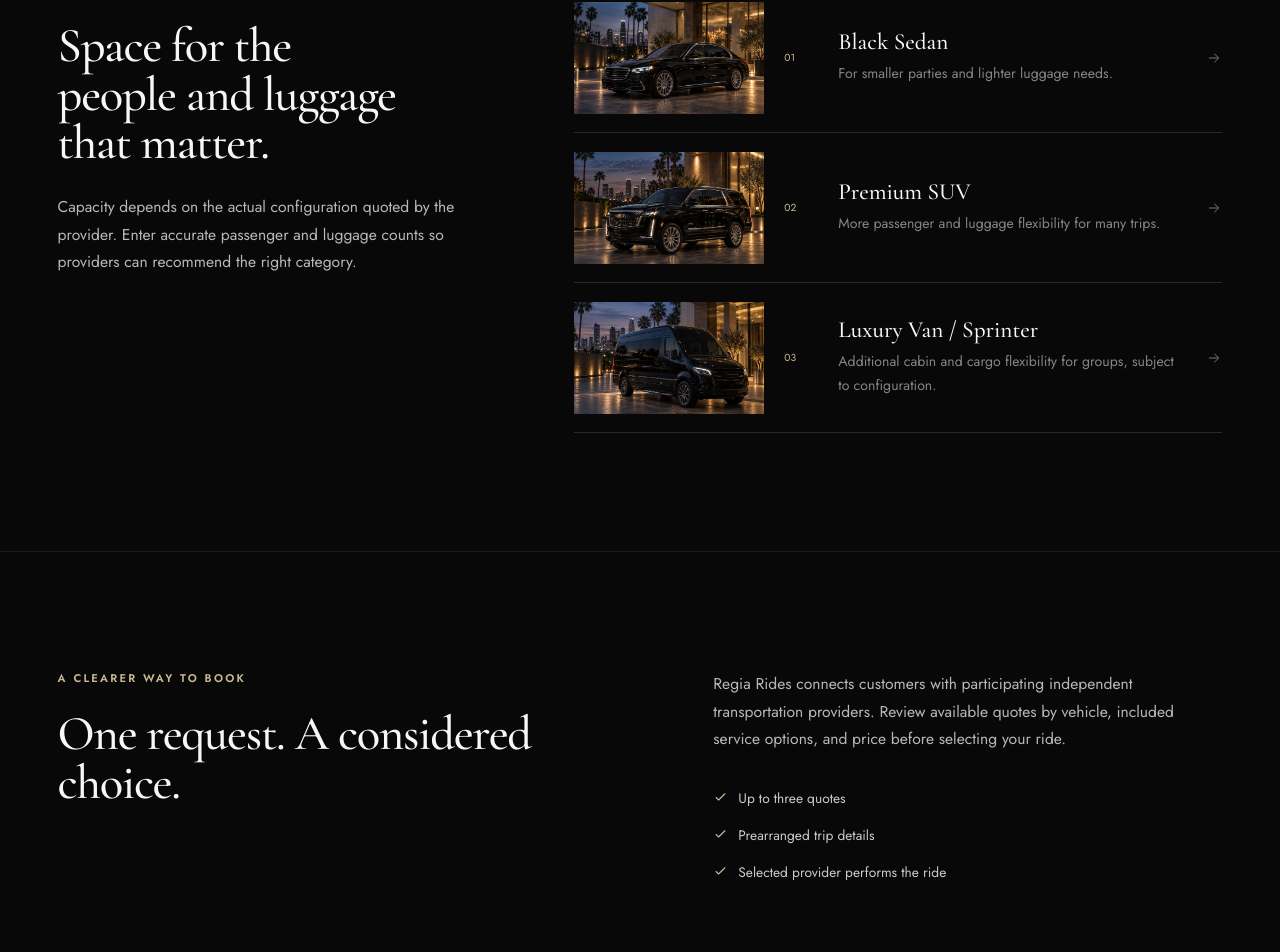
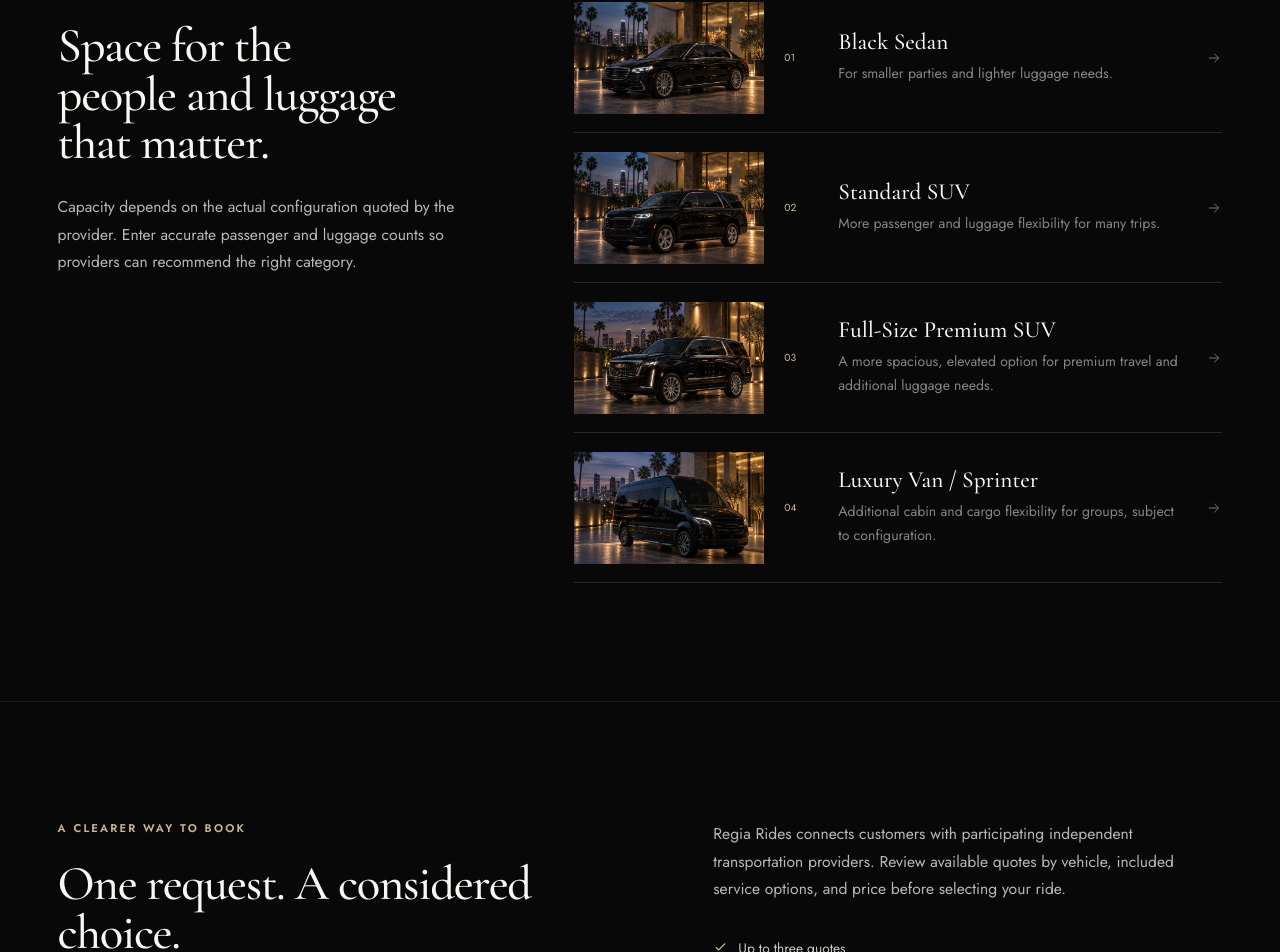
Before and after one commit to Jacob0693/regiarides, a Next.js app: page / in a window 1280 px wide. Shown: the part 4476-5428 px from the top of the page. Built offline with nearby package versions, Linux system fonts and the light colour scheme.

Commit message:
Add Standard SUV vehicle category

```diff
--- a/src/app/page.tsx
+++ b/src/app/page.tsx
@@ -17,7 +17,8 @@ const steps = [
 
 const vehicles = [
   { title: "Black Sedan", description: "For smaller parties and lighter luggage needs.", image: "/images/regia-black-sedan.webp", alt: "Black executive sedan at a Los Angeles hotel entrance at blue hour" },
-  { title: "Premium SUV", description: "More passenger and luggage flexibility for many trips.", image: "/images/regia-premium-suv.webp", alt: "Black full-size premium SUV at a Los Angeles hotel entrance" },
+  { title: "Standard SUV", description: "More passenger and luggage flexibility for many trips.", image: "/images/regia-standard-suv.webp", alt: "Black standard SUV at a Los Angeles hotel entrance at blue hour" },
+  { title: "Full-Size Premium SUV", description: "A more spacious, elevated option for premium travel and additional luggage needs.", image: "/images/regia-premium-suv.webp", alt: "Black full-size premium SUV at a Los Angeles hotel entrance" },
   { title: "Luxury Van / Sprinter", description: "Additional cabin and cargo flexibility for groups, subject to configuration.", image: "/images/regia-luxury-van.webp", alt: "Black luxury passenger van prepared for executive group transportation" },
 ] as const;
 
```
Also changed, not shown: public/images/regia-standard-suv.webp (added).
